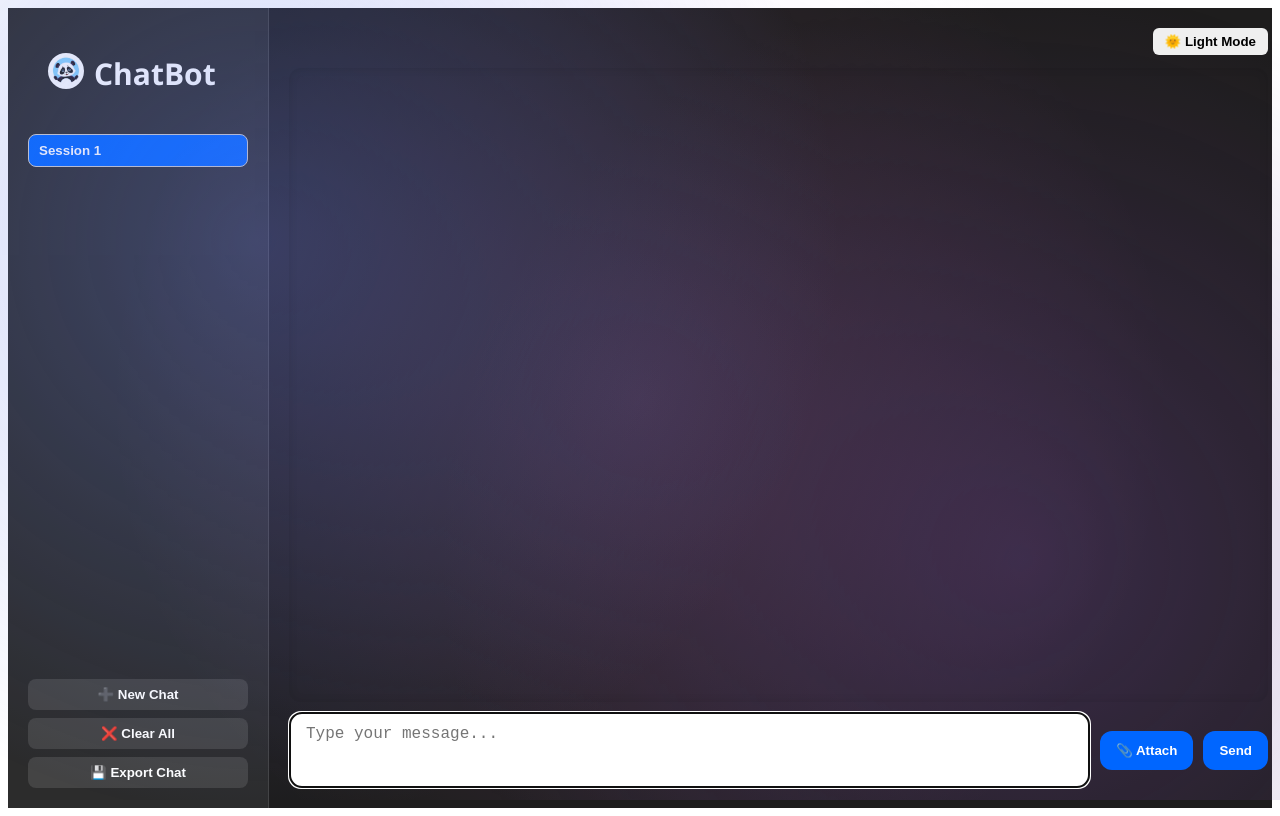
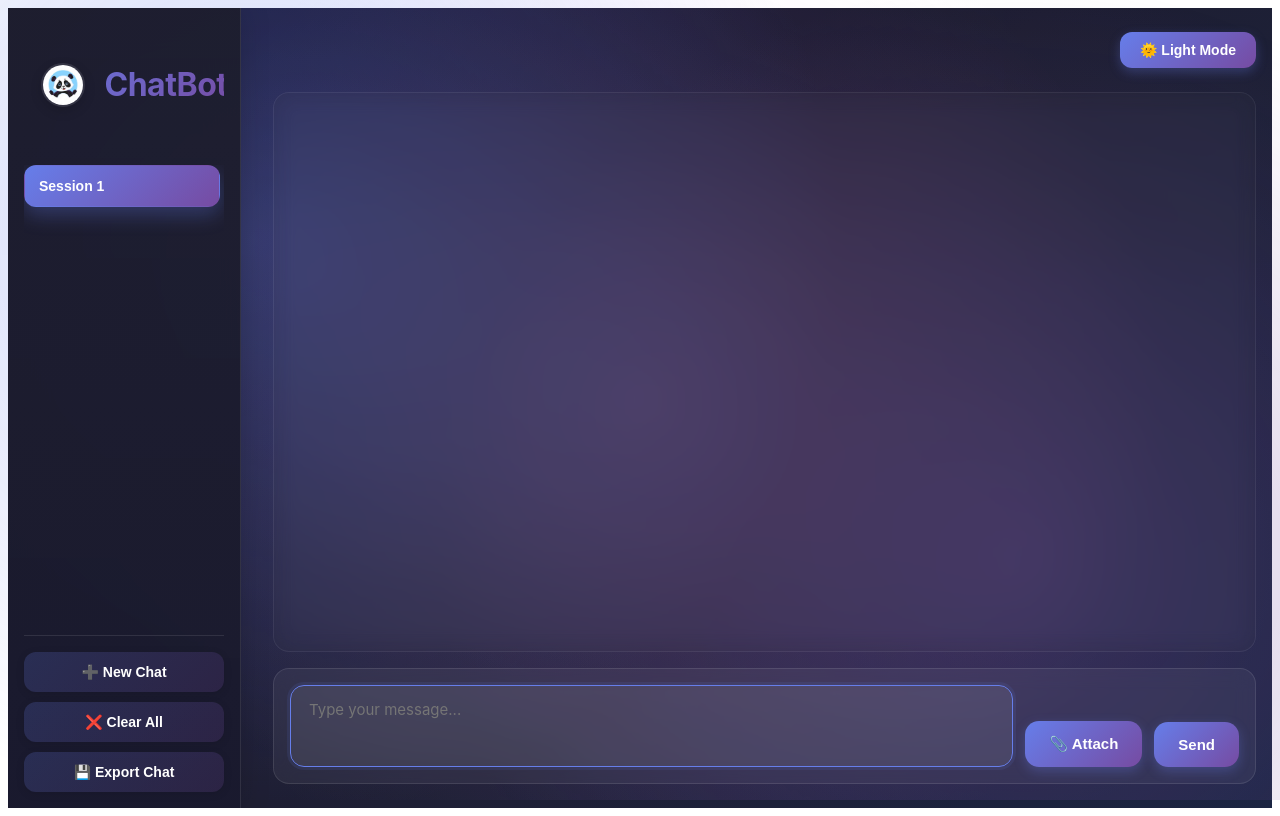
Before and after one commit to VaibhavPanda/ChatBot, a React app in the folder src/: page / in a window 1280 px wide. Built offline with nearby package versions, Linux system fonts and the light colour scheme; the HTML template or start-up script is replaced by a standard one.

Commit message:
Refactor Chatbot CSS
Updated styles for the chatbot application, including theme modes, sidebar, chat area, and responsive design adjustments.

```diff
--- a/src/components/Chatbot.css
+++ b/src/components/Chatbot.css
@@ -1,231 +1,580 @@
+/* ===== Modern ChatBot Application Styles ===== */
+
 .chatbot-app {
   display: flex;
   height: 100vh;
   width: 100vw;
-  font-family: 'Segoe UI', Tahoma, Geneva, Verdana, sans-serif;
+  font-family: 'Inter', 'Segoe UI', Tahoma, Geneva, Verdana, sans-serif;
+  -webkit-font-smoothing: antialiased;
+  -moz-osx-font-smoothing: grayscale;
 }
 
-/* Theme modes */
-.chatbot-app.dark { background: #1e1d1d; color: white; }
-.chatbot-app.light { background: #f0f0f0; color: #222; }
+/* ===== Theme Modes ===== */
+.chatbot-app.dark {
+  background: linear-gradient(135deg, #0f0c29 0%, #1a1a2e 50%, #16213e 100%);
+  color: #e8eaf6;
+}
 
-/* Sidebar */
+.chatbot-app.light {
+  background: linear-gradient(135deg, #f5f7fa 0%, #e8ecf1 50%, #dfe6ee 100%);
+  color: #1a1a2e;
+}
+
+/* ===== Sidebar ===== */
 .sidebar {
-  width: 220px;
-  padding: 20px;
+  width: 260px;
+  padding: 24px;
   display: flex;
   flex-direction: column;
-  gap: 15px;
-  border-right: 1px solid #444;
-  background: #2c2c2c;
-  color: white;
+  gap: 20px;
+  border-right: 1px solid rgba(255, 255, 255, 0.1);
+  background: linear-gradient(180deg, rgba(30, 30, 46, 0.95) 0%, rgba(26, 26, 46, 0.98) 100%);
+  backdrop-filter: blur(20px);
+  box-shadow: 4px 0 24px rgba(0, 0, 0, 0.15);
+  color: #ffffff;
+  transition: all 0.3s cubic-bezier(0.4, 0, 0.2, 1);
+}
+
+.chatbot-app.light .sidebar {
+  background: linear-gradient(180deg, rgba(255, 255, 255, 0.98) 0%, rgba(248, 250, 252, 0.95) 100%);
+  border-right: 1px solid rgba(0, 0, 0, 0.08);
+  color: #1a1a2e;
+  box-shadow: 4px 0 24px rgba(0, 0, 0, 0.06);
 }
 
 .bot-title {
   text-align: center;
-  font-size: 30px;
+  font-size: 32px;
+  font-weight: 700;
   display: flex;
+  align-items: center;
+  justify-content: center;
+  gap: 10px;
+  background: linear-gradient(135deg, #667eea 0%, #764ba2 100%);
+  -webkit-background-clip: text;
+  -webkit-text-fill-color: transparent;
+  background-clip: text;
+  padding: 12px 0;
+  letter-spacing: -0.5px;
 }
 
+.chatbot-app.light .bot-title {
+  background: linear-gradient(135deg, #4f46e5 0%, #7c3aed 100%);
+  -webkit-background-clip: text;
+  -webkit-text-fill-color: transparent;
+  background-clip: text;
+}
+
+/* ===== Session List ===== */
 .session-list {
   flex-grow: 1;
   display: flex;
   flex-direction: column;
-  gap: 6px;
+  gap: 8px;
   overflow-y: auto;
+  padding-right: 4px;
+}
+
+/* Custom Scrollbar */
+.session-list::-webkit-scrollbar {
+  width: 6px;
+}
+
+.session-list::-webkit-scrollbar-track {
+  background: rgba(255, 255, 255, 0.05);
+  border-radius: 10px;
+}
+
+.session-list::-webkit-scrollbar-thumb {
+  background: linear-gradient(180deg, #667eea 0%, #764ba2 100%);
+  border-radius: 10px;
+  transition: all 0.3s ease;
+}
+
+.session-list::-webkit-scrollbar-thumb:hover {
+  background: linear-gradient(180deg, #7c8ff5 0%, #8b5ab8 100%);
 }
 
 .session-list button {
-  padding: 8px 10px;
-  border-radius: 8px;
-  border: 1px solid #ccc;
+  padding: 12px 14px;
+  border-radius: 12px;
+  border: 1px solid rgba(255, 255, 255, 0.1);
   cursor: pointer;
-  background: none;
+  background: rgba(255, 255, 255, 0.05);
   text-align: left;
   color: inherit;
+  font-size: 14px;
+  font-weight: 500;
+  transition: all 0.3s cubic-bezier(0.4, 0, 0.2, 1);
+  position: relative;
+  overflow: hidden;
 }
 
-.session-list button:hover { background: #444; }
-.session-list .active-session {
-  background: #0066ff;
-  color: white;
-  font-weight: bold;
+.session-list button::before {
+  content: '';
+  position: absolute;
+  top: 0;
+  left: 0;
+  width: 100%;
+  height: 100%;
+  background: linear-gradient(135deg, rgba(102, 126, 234, 0.1) 0%, rgba(118, 75, 162, 0.1) 100%);
+  opacity: 0;
+  transition: opacity 0.3s ease;
 }
 
+.session-list button:hover {
+  background: rgba(255, 255, 255, 0.08);
+  border-color: rgba(102, 126, 234, 0.3);
+  transform: translateX(4px);
+  box-shadow: 0 4px 12px rgba(102, 126, 234, 0.15);
+}
+
+.session-list button:hover::before {
+  opacity: 1;
+}
+
+.session-list .active-session {
+  background: linear-gradient(135deg, #667eea 0%, #764ba2 100%);
+  color: #ffffff;
+  font-weight: 600;
+  border-color: transparent;
+  box-shadow: 0 8px 20px rgba(102, 126, 234, 0.3);
+  transform: translateX(0);
+}
+
+.chatbot-app.light .session-list button {
+  border: 1px solid rgba(0, 0, 0, 0.08);
+  background: rgba(0, 0, 0, 0.02);
+}
+
+.chatbot-app.light .session-list button:hover {
+  background: rgba(0, 0, 0, 0.05);
+  border-color: rgba(79, 70, 229, 0.3);
+}
+
+/* ===== Sidebar Buttons ===== */
 .sidebar-buttons {
   display: flex;
   flex-direction: column;
-  gap: 8px;
+  gap: 10px;
+  padding-top: 16px;
+  border-top: 1px solid rgba(255, 255, 255, 0.1);
+}
+
+.chatbot-app.light .sidebar-buttons {
+  border-top: 1px solid rgba(0, 0, 0, 0.08);
 }
 
 .sidebar-buttons button {
-  padding: 8px;
+  padding: 12px 16px;
   border: none;
-  border-radius: 8px;
+  border-radius: 12px;
   cursor: pointer;
-  font-weight: bold;
-  background: #444;
-  color: white;
+  font-weight: 600;
+  font-size: 14px;
+  background: linear-gradient(135deg, rgba(102, 126, 234, 0.2) 0%, rgba(118, 75, 162, 0.2) 100%);
+  color: #ffffff;
+  transition: all 0.3s cubic-bezier(0.4, 0, 0.2, 1);
+  box-shadow: 0 2px 8px rgba(0, 0, 0, 0.1);
 }
 
-.sidebar-buttons button:hover { opacity: 0.9; }
+.sidebar-buttons button:hover {
+  background: linear-gradient(135deg, #667eea 0%, #764ba2 100%);
+  transform: translateY(-2px);
+  box-shadow: 0 6px 16px rgba(102, 126, 234, 0.4);
+}
 
-/* Chat Area */
+.chatbot-app.light .sidebar-buttons button {
+  background: linear-gradient(135deg, rgba(79, 70, 229, 0.1) 0%, rgba(124, 58, 237, 0.1) 100%);
+  color: #4f46e5;
+}
+
+.chatbot-app.light .sidebar-buttons button:hover {
+  background: linear-gradient(135deg, #4f46e5 0%, #7c3aed 100%);
+  color: #ffffff;
+}
+
+/* ===== Chat Area ===== */
 .chat-area {
   flex-grow: 1;
   display: flex;
   flex-direction: column;
-  padding: 20px;
+  padding: 24px 32px;
   position: relative;
+  background: rgba(255, 255, 255, 0.02);
 }
 
+.chatbot-app.light .chat-area {
+  background: rgba(255, 255, 255, 0.5);
+}
+
+/* ===== Mode Toggle ===== */
 .mode-toggle {
   position: absolute;
-  top: 20px;
-  right: 20px;
+  top: 24px;
+  right: 32px;
+  z-index: 10;
 }
 
 .mode-toggle button {
-  padding: 6px 12px;
-  border-radius: 6px;
+  padding: 10px 20px;
+  border-radius: 12px;
   border: none;
-  font-weight: bold;
+  font-weight: 600;
   cursor: pointer;
+  font-size: 14px;
+  background: linear-gradient(135deg, #667eea 0%, #764ba2 100%);
+  color: #ffffff;
+  box-shadow: 0 4px 12px rgba(102, 126, 234, 0.3);
+  transition: all 0.3s cubic-bezier(0.4, 0, 0.2, 1);
 }
 
+.mode-toggle button:hover {
+  transform: translateY(-2px);
+  box-shadow: 0 8px 20px rgba(102, 126, 234, 0.4);
+}
+
+.chatbot-app.light .mode-toggle button {
+  background: linear-gradient(135deg, #4f46e5 0%, #7c3aed 100%);
+  box-shadow: 0 4px 12px rgba(79, 70, 229, 0.3);
+}
+
+/* ===== Messages Container ===== */
 .messages {
   flex-grow: 1;
   overflow-y: auto;
-  padding: 20px;
-  border-radius: 12px;
-  margin-top: 40px;
-  box-shadow: inset 0 0 10px rgba(0,0,0,0.1);
+  padding: 24px;
+  border-radius: 16px;
+  margin-top: 60px;
+  background: rgba(255, 255, 255, 0.03);
+  backdrop-filter: blur(10px);
+  box-shadow: inset 0 0 20px rgba(0, 0, 0, 0.1);
+  border: 1px solid rgba(255, 255, 255, 0.05);
 }
 
+.chatbot-app.light .messages {
+  background: rgba(255, 255, 255, 0.7);
+  box-shadow: inset 0 0 20px rgba(0, 0, 0, 0.03);
+  border: 1px solid rgba(0, 0, 0, 0.06);
+}
+
+/* Messages Scrollbar */
+.messages::-webkit-scrollbar {
+  width: 8px;
+}
+
+.messages::-webkit-scrollbar-track {
+  background: rgba(255, 255, 255, 0.05);
+  border-radius: 10px;
+}
+
+.messages::-webkit-scrollbar-thumb {
+  background: linear-gradient(180deg, #667eea 0%, #764ba2 100%);
+  border-radius: 10px;
+}
+
+/* ===== Individual Messages ===== */
 .message {
   display: flex;
-  gap: 10px;
-  margin-bottom: 12px;
+  gap: 12px;
+  margin-bottom: 16px;
   align-items: flex-start;
+  animation: fadeInUp 0.4s ease-out;
+}
+
+@keyframes fadeInUp {
+  from {
+    opacity: 0;
+    transform: translateY(10px);
+  }
+  to {
+    opacity: 1;
+    transform: translateY(0);
+  }
 }
 
 .heading-avatar {
-  width: 36px;
-  height: 36px;
+  width: 40px;
+  height: 40px;
   border-radius: 50%;
   margin-right: 10px;
+  display: flex;
+  align-items: center;
   justify-content: center;
   margin-left: 20px;
+  box-shadow: 0 4px 12px rgba(0, 0, 0, 0.15);
+  border: 2px solid rgba(255, 255, 255, 0.1);
 }
 
 .avatar {
-  width: 36px;
-  height: 36px;
+  width: 40px;
+  height: 40px;
   border-radius: 50%;
+  box-shadow: 0 4px 12px rgba(0, 0, 0, 0.15);
+  border: 2px solid rgba(255, 255, 255, 0.1);
+  transition: transform 0.3s ease;
+}
+
+.avatar:hover {
+  transform: scale(1.05);
 }
 
 .message-content {
   max-width: 70%;
-  padding: 10px;
-  border-radius: 10px;
+  padding: 14px 18px;
+  border-radius: 16px;
+  font-size: 15px;
+  line-height: 1.6;
+  box-shadow: 0 2px 8px rgba(0, 0, 0, 0.1);
+  animation: slideIn 0.3s ease-out;
 }
 
-/* Dark Mode Bubbles */
-.chatbot-app.dark .message.user {
-  background: #0057b7;
-  color: #ffffff;
-}
-.chatbot-app.dark .message.assistant {
-  background: #444;
-  color: #f5f5f5;
+@keyframes slideIn {
+  from {
+    opacity: 0;
+    transform: translateX(-10px);
+  }
+  to {
+    opacity: 1;
+    transform: translateX(0);
+  }
 }
 
-/* Light Mode Bubbles */
-.chatbot-app.light .message.user {
-  background: #0070f3;
+/* ===== Dark Mode Message Bubbles ===== */
+.chatbot-app.dark .message.user .message-content {
+  background: linear-gradient(135deg, #667eea 0%, #764ba2 100%);
   color: #ffffff;
-}
-.chatbot-app.light .message.assistant {
-  background: #f1f1f1;
-  color: #222;
+  box-shadow: 0 4px 16px rgba(102, 126, 234, 0.3);
 }
 
-/* File Messages */
+.chatbot-app.dark .message.assistant .message-content {
+  background: rgba(255, 255, 255, 0.08);
+  color: #f5f5f5;
+  backdrop-filter: blur(10px);
+  border: 1px solid rgba(255, 255, 255, 0.1);
+}
+
+/* ===== Light Mode Message Bubbles ===== */
+.chatbot-app.light .message.user .message-content {
+  background: linear-gradient(135deg, #4f46e5 0%, #7c3aed 100%);
+  color: #ffffff;
+  box-shadow: 0 4px 16px rgba(79, 70, 229, 0.3);
+}
+
+.chatbot-app.light .message.assistant .message-content {
+  background: rgba(0, 0, 0, 0.04);
+  color: #1a1a2e;
+  border: 1px solid rgba(0, 0, 0, 0.08);
+}
+
+/* ===== File Messages ===== */
 .file-message {
   display: flex;
   align-items: center;
-  gap: 8px;
+  gap: 12px;
+  padding: 12px;
+  background: rgba(255, 255, 255, 0.05);
+  border-radius: 12px;
+  transition: all 0.3s ease;
+}
+
+.file-message:hover {
+  background: rgba(255, 255, 255, 0.08);
 }
 
 .file-preview {
-  max-width: 100px;
-  max-height: 80px;
-  border-radius: 5px;
+  max-width: 120px;
+  max-height: 90px;
+  border-radius: 8px;
   object-fit: cover;
+  box-shadow: 0 2px 8px rgba(0, 0, 0, 0.15);
+  transition: transform 0.3s ease;
+}
+
+.file-preview:hover {
+  transform: scale(1.05);
 }
 
 .file-icon {
-  font-size: 20px;
+  font-size: 24px;
+  opacity: 0.8;
 }
 
 .file-name {
   font-size: 14px;
   color: inherit;
+  font-weight: 500;
 }
 
-/* Input Area */
+/* ===== Input Area ===== */
 .input-area {
   display: flex;
-  gap: 10px;
-  margin-top: 10px;
-  align-items: center;
+  gap: 12px;
+  margin-top: 16px;
+  align-items: flex-end;
+  padding: 16px;
+  background: rgba(255, 255, 255, 0.05);
+  border-radius: 16px;
+  backdrop-filter: blur(10px);
+  border: 1px solid rgba(255, 255, 255, 0.1);
+}
+
+.chatbot-app.light .input-area {
+  background: rgba(255, 255, 255, 0.8);
+  border: 1px solid rgba(0, 0, 0, 0.08);
 }
 
 .input-area textarea {
   flex-grow: 1;
-  padding: 12px 16px;
-  font-size: 16px;
-  border-radius: 12px;
-  border: 1px solid #ccc;
+  padding: 14px 18px;
+  font-size: 15px;
+  border-radius: 14px;
+  border: 1px solid rgba(255, 255, 255, 0.1);
   resize: none;
-  min-height: 50px;
+  min-height: 52px;
+  max-height: 150px;
+  background: rgba(255, 255, 255, 0.05);
+  color: inherit;
+  font-family: inherit;
+  transition: all 0.3s cubic-bezier(0.4, 0, 0.2, 1);
+}
+
+.input-area textarea:focus {
+  outline: none;
+  border-color: #667eea;
+  background: rgba(255, 255, 255, 0.08);
+  box-shadow: 0 0 0 3px rgba(102, 126, 234, 0.1);
+}
+
+.chatbot-app.light .input-area textarea {
+  background: rgba(255, 255, 255, 0.9);
+  border: 1px solid rgba(0, 0, 0, 0.1);
+  color: #1a1a2e;
+}
+
+.chatbot-app.light .input-area textarea:focus {
+  border-color: #4f46e5;
+  box-shadow: 0 0 0 3px rgba(79, 70, 229, 0.1);
 }
 
 .input-area button {
-  padding: 12px 16px;
+  padding: 14px 24px;
   border: none;
-  border-radius: 12px;
+  border-radius: 14px;
   font-weight: 600;
+  font-size: 15px;
   cursor: pointer;
-  background: #0066ff;
-  color: #fff;
-  transition: 0.2s;
+  background: linear-gradient(135deg, #667eea 0%, #764ba2 100%);
+  color: #ffffff;
+  transition: all 0.3s cubic-bezier(0.4, 0, 0.2, 1);
+  box-shadow: 0 4px 12px rgba(102, 126, 234, 0.3);
 }
 
-.input-area button:hover { transform: translateY(-1px); }
-
-.error {
-  color: red;
-  margin-top: 10px;
+.input-area button:hover {
+  transform: translateY(-2px);
+  box-shadow: 0 8px 20px rgba(102, 126, 234, 0.4);
 }
 
-/* Typing Indicator */
+.input-area button:active {
+  transform: translateY(0);
+}
+
+.chatbot-app.light .input-area button {
+  background: linear-gradient(135deg, #4f46e5 0%, #7c3aed 100%);
+  box-shadow: 0 4px 12px rgba(79, 70, 229, 0.3);
+}
+
+/* ===== Error Messages ===== */
+.error {
+  color: #ff6b6b;
+  margin-top: 12px;
+  padding: 12px 16px;
+  background: rgba(255, 107, 107, 0.1);
+  border-radius: 10px;
+  border-left: 3px solid #ff6b6b;
+  font-size: 14px;
+  font-weight: 500;
+  animation: shake 0.4s ease;
+}
+
+@keyframes shake {
+  0%, 100% { transform: translateX(0); }
+  25% { transform: translateX(-5px); }
+  75% { transform: translateX(5px); }
+}
+
+/* ===== Typing Indicator ===== */
 .typing-indicator {
   display: flex;
-  gap: 4px;
+  gap: 6px;
   height: 18px;
+  align-items: center;
+  padding: 8px 12px;
 }
+
 .typing-indicator span {
-  width: 6px;
-  height: 6px;
-  background: #999;
+  width: 8px;
+  height: 8px;
+  background: linear-gradient(135deg, #667eea 0%, #764ba2 100%);
   border-radius: 50%;
-  animation: bounce 1.2s infinite ease-in-out;
+  animation: typingBounce 1.4s infinite ease-in-out;
+  box-shadow: 0 2px 4px rgba(102, 126, 234, 0.3);
 }
-.typing-indicator span:nth-child(2) { animation-delay: 0.2s; }
-.typing-indicator span:nth-child(3) { animation-delay: 0.4s; }
 
-@keyframes bounce {
-  0%, 80%, 100% { transform: scale(0); }
-  40% { transform: scale(1); }
+.typing-indicator span:nth-child(2) {
+  animation-delay: 0.2s;
 }
+
+.typing-indicator span:nth-child(3) {
+  animation-delay: 0.4s;
+}
+
+@keyframes typingBounce {
+  0%, 80%, 100% {
+    transform: scale(0.8);
+    opacity: 0.5;
+  }
+  40% {
+    transform: scale(1.2);
+    opacity: 1;
+  }
+}
+
+/* ===== Responsive Design ===== */
+@media (max-width: 768px) {
+  .sidebar {
+    width: 200px;
+    padding: 16px;
+  }
+
+  .chat-area {
+    padding: 16px;
+  }
+
+  .messages {
+    padding: 16px;
+    margin-top: 50px;
+  }
+
+  .message-content {
+    max-width: 85%;
+    font-size: 14px;
+  }
+
+  .bot-title {
+    font-size: 24px;
+  }
+}
+
+@media (max-width: 480px) {
+  .sidebar {
+    position: absolute;
+    left: -100%;
+    z-index: 1000;
+    transition: left 0.3s ease;
+  }
+
+  .sidebar.open {
+    left: 0;
+  }
+}
```
